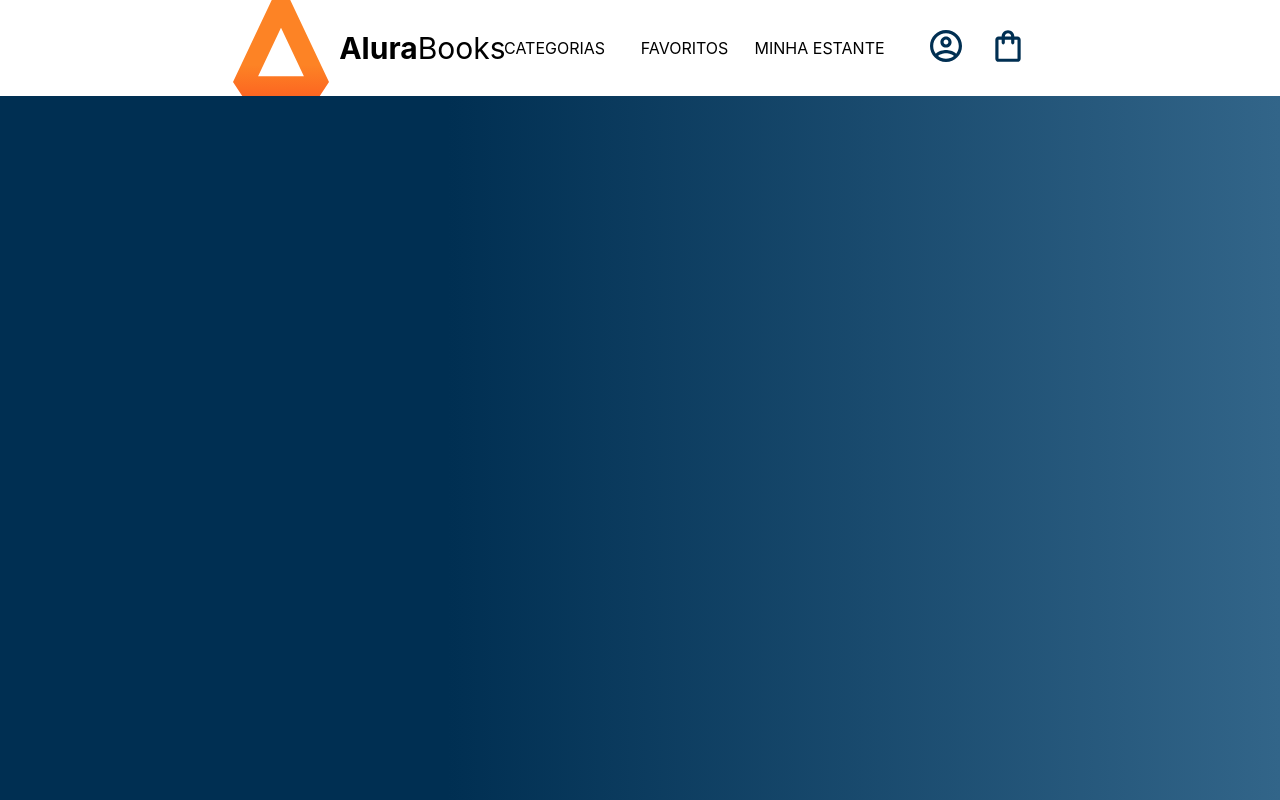
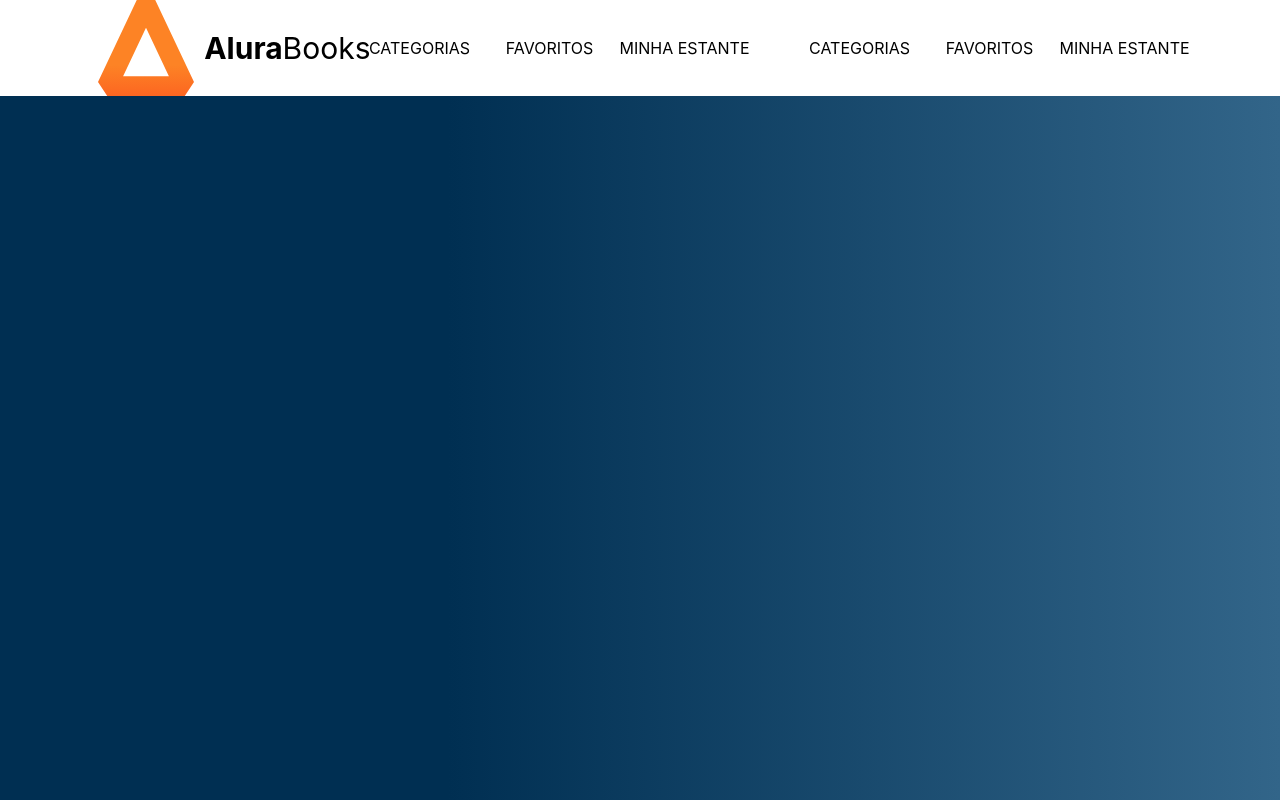
Before and after one commit to gabrieloliveiraq/project-bookstore-frontend, a React (Create React App) app: page / in a window 1280 px wide. Built offline with nearby package versions, Linux system fonts and the light colour scheme.

Commit message:
refactoring the code

```diff
--- a/src/App.js
+++ b/src/App.js
@@ -1,28 +1,10 @@
 import './App.css';
-import Logo from './components/Logo/index.js';
-import profile from './images/perfil.svg'
-import checkout from './images/sacola.svg'
-
-const optionsHeader = ['CATEGORIAS', 'FAVORITOS', 'MINHA ESTANTE']
-const icons = [profile, checkout]
+import Header from './components/Header';
 
 function App() {
   return (
     <div className='App'>
-      <header className='App-header'>
-        <Logo></Logo>
-        <ul className='options'>
-          {optionsHeader.map((texto) => (
-            <li className='option'><p>{texto}</p></li>
-          ))}
-        </ul>
-
-        <ul className='icons'>
-          {icons.map((icon) => (
-            <li className='icon'><img src={icon} alt='icons' /></li>
-          ))}
-        </ul>
-      </header>
+      <Header/>
     </div>
   );
 }
```
